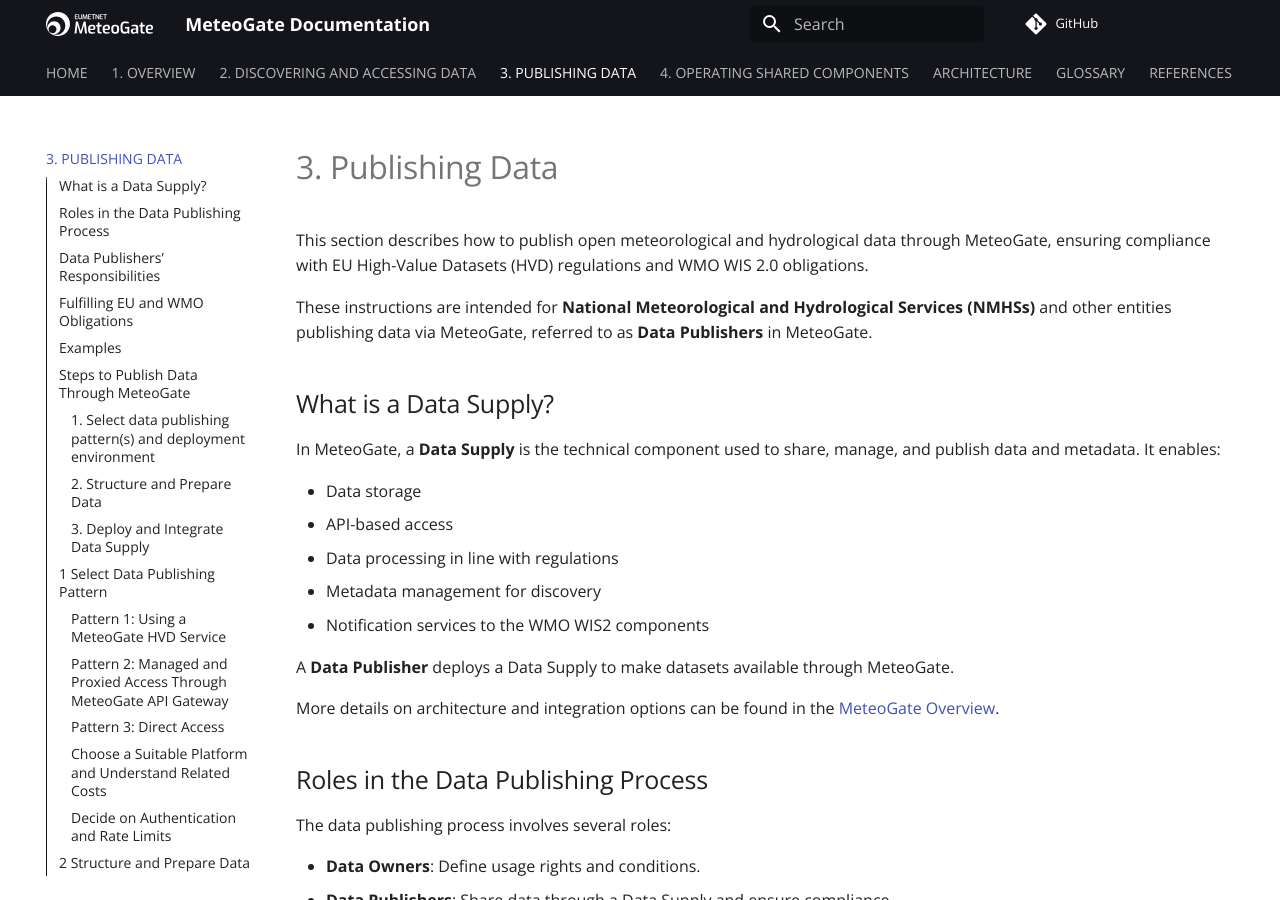
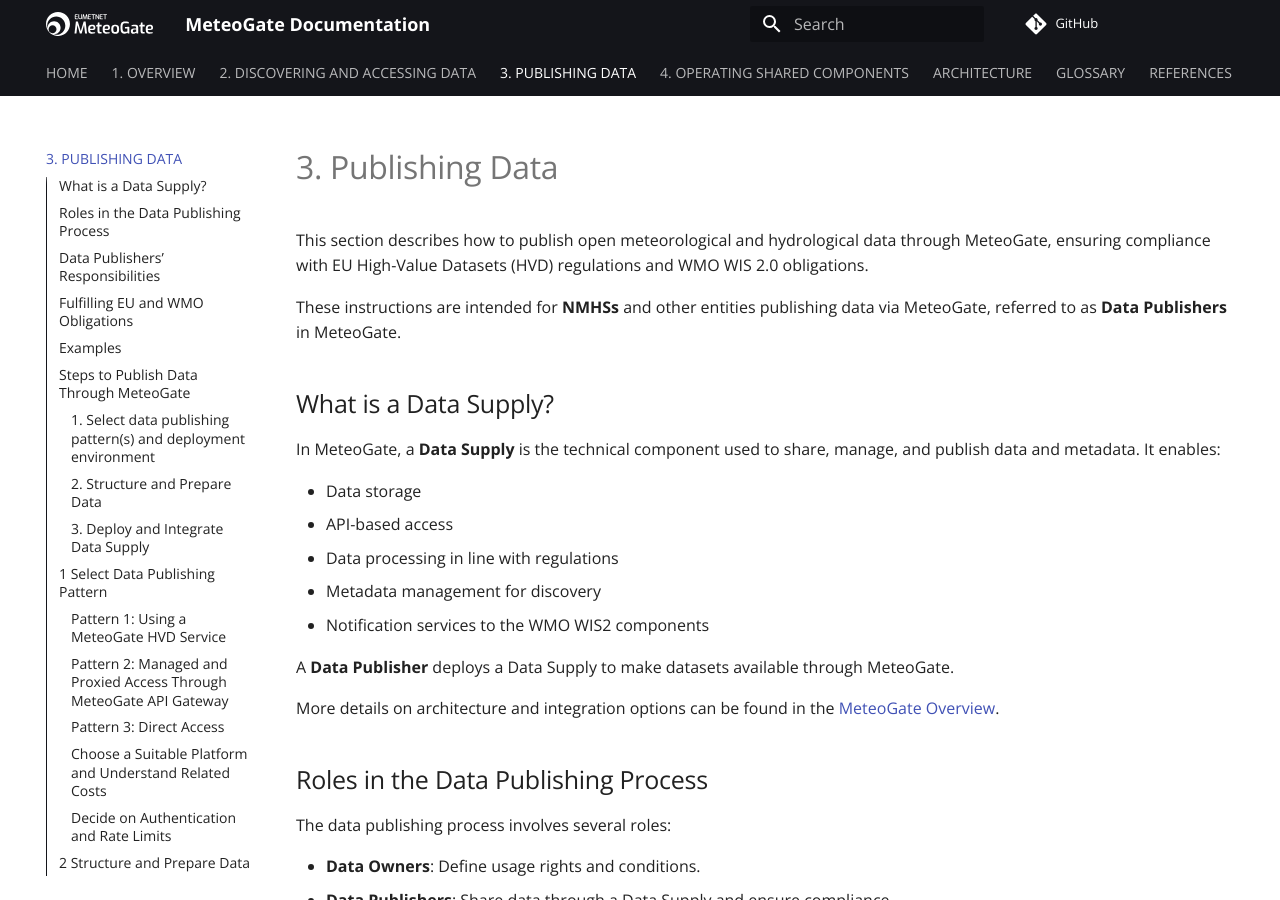
Before and after one commit to EUMETNET/meteogate-documentation, an MkDocs documentation site: the page built from docs/3-publishing-data.md, in a window 1280 px wide and 900 px high. Built offline with MkDocs 1.6.1 and Material for MkDocs 9.7.7, drawn with Linux system fonts in a browser that asks for light colours; comment, search, counter and statistics services are not loaded.

Commit message:
Update 3-publishing-data.md

```diff
--- a/docs/3-publishing-data.md
+++ b/docs/3-publishing-data.md
@@ -2,7 +2,7 @@
 
 This section describes how to publish open meteorological and hydrological data through MeteoGate, ensuring compliance with EU High-Value Datasets (HVD) regulations and WMO WIS 2.0 obligations.
 
-These instructions are intended for **National Meteorological and Hydrological Services (NMHSs)** and other entities publishing data via MeteoGate, referred to as **Data Publishers** in MeteoGate.
+These instructions are intended for **NMHSs** and other entities publishing data via MeteoGate, referred to as **Data Publishers** in MeteoGate.
 
 ## What is a Data Supply?
 
```
